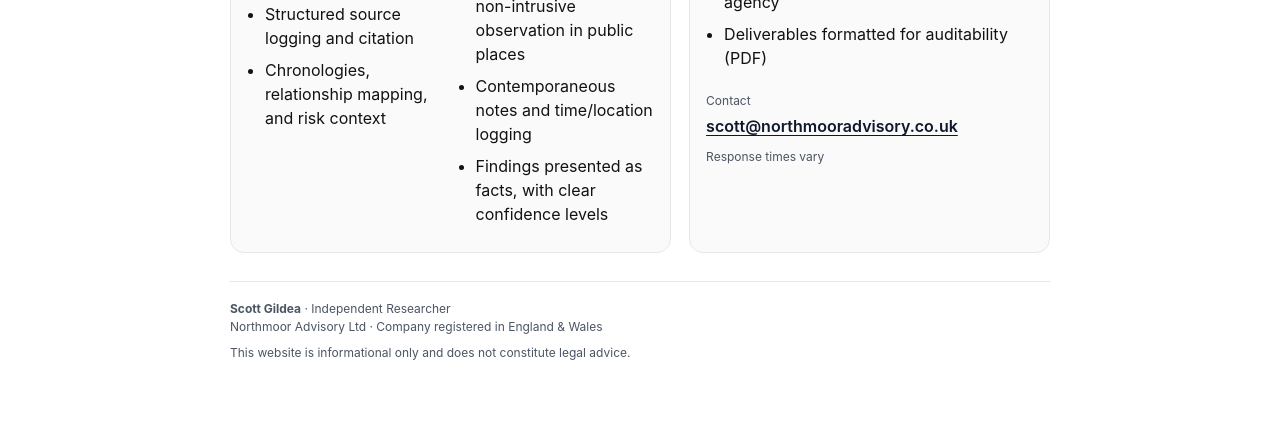
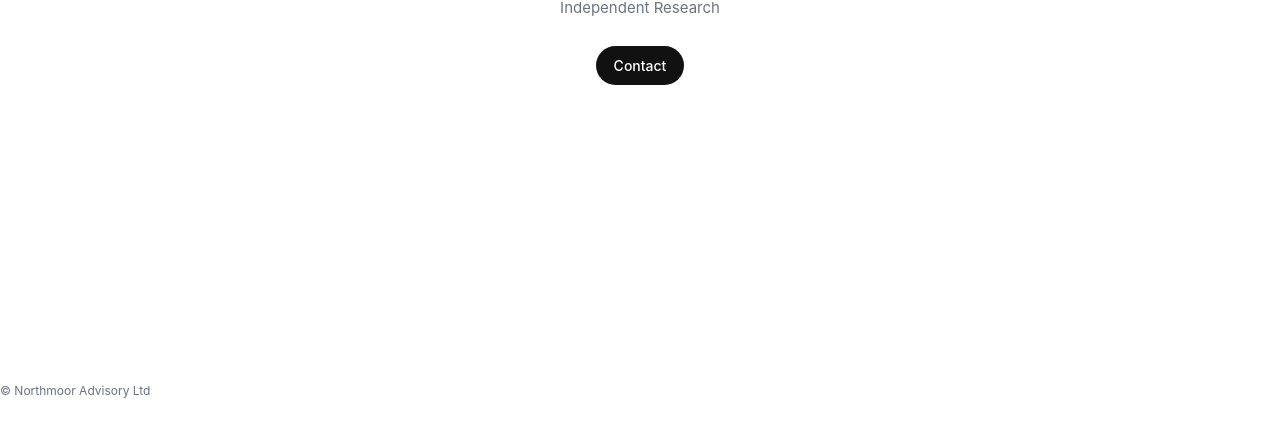
Before and after one commit to north-moor/north-moor.github.io, a plain HTML site: page index.html in a window 1280 px wide. Shown: the part 382-808 px from the top of the page. Drawn offline with Linux system fonts and the light colour scheme.

Commit message:
Update index.html

```diff
--- a/index.html
+++ b/index.html
@@ -8,136 +8,71 @@
   <style>
     :root{
       --bg:#ffffff;
-      --text:#121212;
-      --muted:#4b5563;
+      --text:#111111;
+      --muted:#6b7280;
       --line:#e5e7eb;
-      --link:#0f172a;
-      --card:#fafafa;
+      --button:#111111;
+      --button-text:#ffffff;
     }
     *{box-sizing:border-box}
     body{
       margin:0;
       background:var(--bg);
       color:var(--text);
-      font-family: "IBM Plex Sans","Inter",system-ui,-apple-system,Segoe UI,Roboto,Helvetica,Arial,sans-serif;
-      line-height:1.5;
+      font-family:"IBM Plex Sans","Inter",system-ui,-apple-system,Segoe UI,Roboto,Helvetica,Arial,sans-serif;
+      line-height:1.4;
     }
-    a{color:var(--link); text-decoration:underline; text-underline-offset:3px}
-    .wrap{max-width:860px; margin:0 auto; padding:48px 20px 64px}
-    header{display:flex; justify-content:space-between; gap:24px; align-items:flex-start; border-bottom:1px solid var(--line); padding-bottom:22px; margin-bottom:26px}
-    .brand{display:flex; flex-direction:column; gap:8px}
-    .brand h1{margin:0; font-size:22px; letter-spacing:0.2px}
-    .brand p{margin:0; color:var(--muted); max-width:56ch}
-    .pill{
+    .wrap{
+      min-height:100vh;
+      display:flex;
+      flex-direction:column;
+      justify-content:center;
+      align-items:center;
+      padding:40px 20px;
+      text-align:center;
+    }
+    h1{
+      margin:0 0 10px;
+      font-size:26px;
+      font-weight:500;
+      letter-spacing:0.3px;
+    }
+    p{
+      margin:0 0 28px;
+      color:var(--muted);
+      font-size:15px;
+    }
+    a.button{
       display:inline-block;
-      padding:6px 10px;
-      border:1px solid var(--line);
+      padding:10px 18px;
       border-radius:999px;
+      background:var(--button);
+      color:var(--button-text);
+      text-decoration:none;
+      font-size:14px;
+      font-weight:500;
+    }
+    a.button:hover{
+      opacity:0.85;
+    }
+    footer{
+      position:absolute;
+      bottom:18px;
       font-size:12px;
       color:var(--muted);
-      white-space:nowrap;
-    }
-    main{display:grid; grid-template-columns: 1fr; gap:18px}
-    .card{
-      background:var(--card);
-      border:1px solid var(--line);
-      border-radius:14px;
-      padding:18px 16px;
-    }
-    .card h2{margin:0 0 10px; font-size:14px; letter-spacing:0.4px; text-transform:uppercase; color:#111827}
-    ul{margin:0; padding-left:18px}
-    li{margin:8px 0; color:var(--text)}
-    .muted{color:var(--muted)}
-    .contact{
-      display:flex;
-      flex-wrap:wrap;
-      gap:10px 16px;
-      align-items:center;
-      justify-content:space-between;
-    }
-    .contact a{font-weight:600}
-    footer{
-      margin-top:28px;
-      padding-top:18px;
-      border-top:1px solid var(--line);
-      color:var(--muted);
-      font-size:12px;
-    }
-    .cols{display:grid; gap:14px}
-    @media (min-width: 820px){
-      main{grid-template-columns: 1.1fr 0.9fr}
-      .cols{grid-template-columns: 1fr 1fr}
-      header{align-items:center}
     }
   </style>
 </head>
 
 <body>
   <div class="wrap">
-    <header>
-      <div class="brand">
-        <h1>Northmoor Advisory Ltd</h1>
-        <p>Independent research and factual analysis. Clear separation of observation and interpretation, documented neutrally.</p>
-      </div>
-      <span class="pill">UK · Discreet · Low-profile</span>
-    </header>
+    <h1>Northmoor Advisory Ltd</h1>
+    <p>Independent Research</p>
+    <a class="button" href="mailto:scott@northmooradvisory.co.uk">Contact</a>
+  </div>
 
-    <main>
-      <section class="card">
-        <h2>Scope</h2>
-        <p class="muted" style="margin:0 0 12px;">
-          Northmoor provides independent research support for professional decision-making.
-        </p>
-        <div class="cols">
-          <div>
-            <p style="margin:0 0 8px; font-weight:600;">Open-source research</p>
-            <ul>
-              <li>Public records and open web sources</li>
-              <li>Structured source logging and citation</li>
-              <li>Chronologies, relationship mapping, and risk context</li>
-            </ul>
-          </div>
-          <div>
-            <p style="margin:0 0 8px; font-weight:600;">Public-setting observation</p>
-            <ul>
-              <li>Proportionate, lawful, non-intrusive observation in public places</li>
-              <li>Contemporaneous notes and time/location logging</li>
-              <li>Findings presented as facts, with clear confidence levels</li>
-            </ul>
-          </div>
-        </div>
-      </section>
-
-      <aside class="card">
-        <h2>Working approach</h2>
-        <ul>
-          <li>Written scope and outcome expectations agreed in advance</li>
-          <li>Data minimisation and privacy-respecting practice</li>
-          <li>Neutral language; no advocacy or agency</li>
-          <li>Deliverables formatted for auditability (PDF)</li>
-        </ul>
-
-        <div style="height:14px;"></div>
-
-        <div class="contact">
-          <div>
-            <div class="muted" style="font-size:12px; margin-bottom:4px;">Contact</div>
-            <a href="mailto:scott@northmooradvisory.co.uk">scott@northmooradvisory.co.uk</a>
-          </div>
-          <div class="muted" style="font-size:12px; text-align:right;">
-            Response times vary
-          </div>
-        </div>
-      </aside>
-    </main>
-
-    <footer>
-      <div><strong>Scott Gildea</strong> · Independent Researcher</div>
-      <div>Northmoor Advisory Ltd · Company registered in England &amp; Wales</div>
-      <div class="muted" style="margin-top:8px;">
-        This website is informational only and does not constitute legal advice.
-      </div>
-    </footer>
-  </div>
+  <footer>
+    © Northmoor Advisory Ltd
+  </footer>
 </body>
 </html>
```
